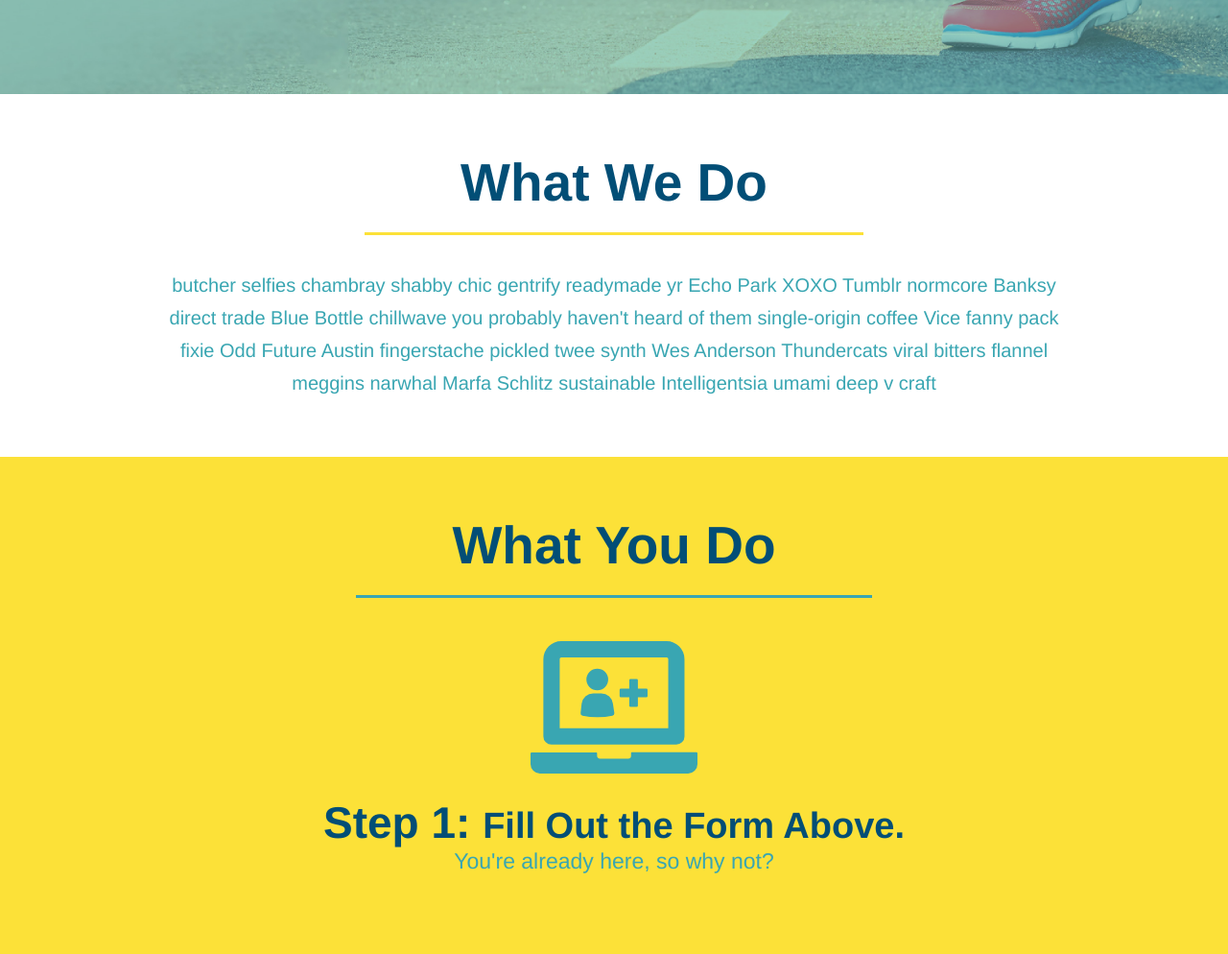
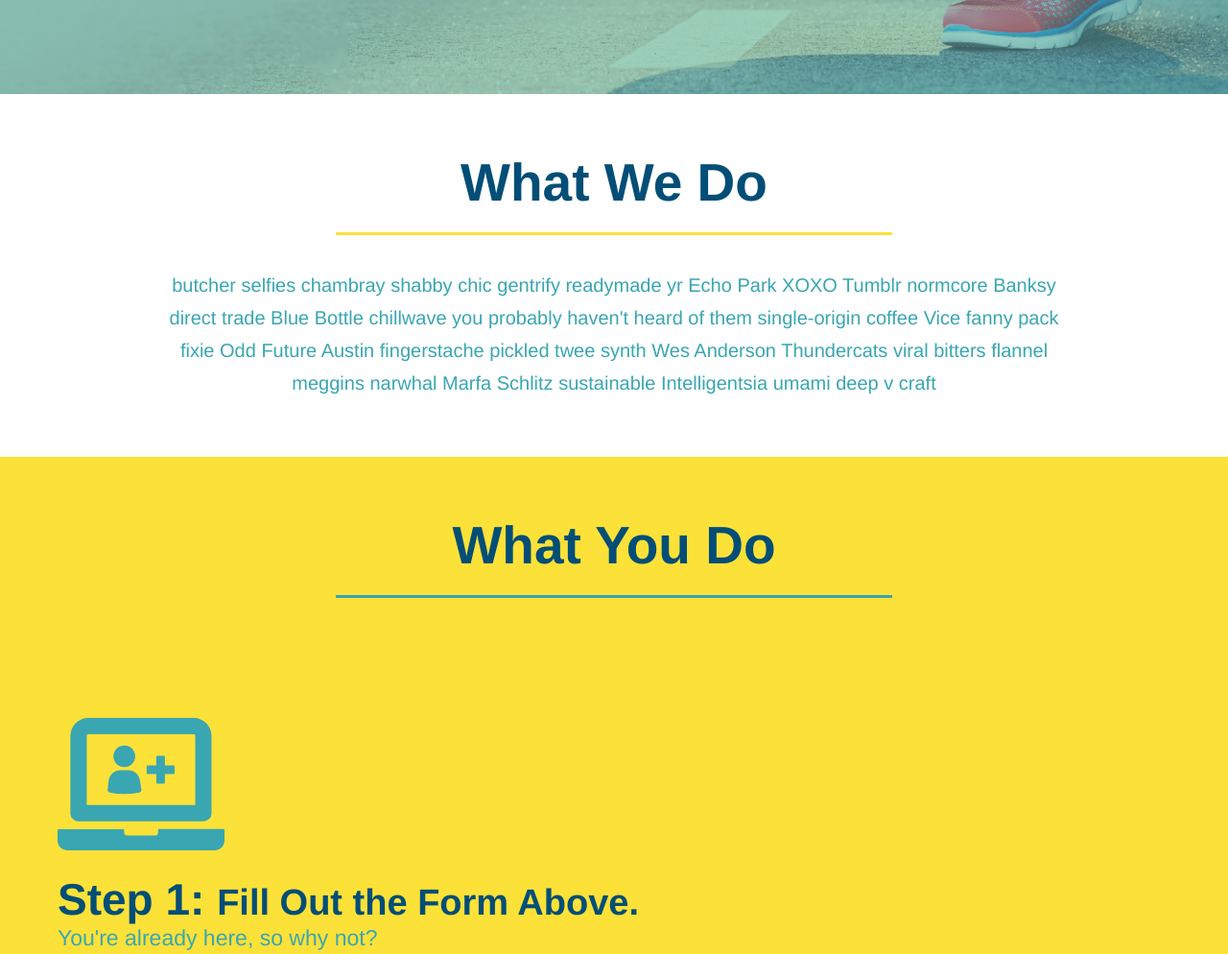
Before and after one commit to RJimenezTech/run-buddy, a plain HTML site: page index.html in a window 1280 px wide. Shown: the part 609-1603 px from the top of the page at 96% size. Drawn offline with Linux system fonts and the light colour scheme.

Commit message:
setup CSS for flexbox

```diff
--- a/assets/css/style.css
+++ b/assets/css/style.css
@@ -149,10 +149,6 @@
 }
 
 /* apply styles to what we do section*/
-.intro {
-    text-align: center;
-}
-
 
 .intro p {
     line-height: 1.7;
@@ -160,11 +156,11 @@
     width: 80%;
     font-size: 20px;
     margin: 0 auto;
+    text-align: center;
 }
 
 /* apply styles for the What You Do section*/
 .steps {
-    text-align: center;
     background: #fce138;
 }
 
@@ -197,10 +193,11 @@
 .section-title {
     font-size: 55px;
     color: #024e76;
-    margin-bottom: 35px;
-    padding: 0 100px 20px 100px;
-    display: inline-block;
     border-bottom: 3px solid;
+    padding-bottom: 20px;
+    text-align: center;
+    margin: 0 auto 35px auto;
+    width: 50%;
   }
 
   .primary-border {
@@ -212,7 +209,6 @@
   }
 /* styles for trainers section*/
 .trainers {
-    text-align: center;
 }
 
 .trainer {
@@ -257,9 +253,12 @@
 .text-right {
     text-align: right;
 }
+
+.flex-row {
+    display: flex;
+}
 /* styles for reach out section*/
 .contact {
-    text-align: center;
     background: #024e76;
 }
 
--- a/index.html
+++ b/index.html
@@ -70,7 +70,11 @@
 
         <!-- "what we do" section -->
         <section id="what-we-do" class="intro">
-            <h2 class="section-title primary-border">What We Do</h2>
+            <div class="flex-row">
+                <h2 class="section-title primary-border">What We Do
+                </h2>
+            </div>
+
             <p>
                 butcher selfies chambray shabby chic gentrify readymade yr Echo Park XOXO Tumblr normcore Banksy direct trade Blue Bottle chillwave you probably haven't heard of them single-origin coffee Vice fanny pack fixie Odd Future Austin fingerstache pickled twee synth Wes Anderson Thundercats viral bitters flannel meggins narwhal Marfa Schlitz sustainable Intelligentsia umami deep v craft
             </p>
@@ -78,7 +82,11 @@
 
         <!-- "what you do" section -->
         <section id="what-you-do" class="steps">
-            <h2 class="section-title secondary-border">What You Do</h2>
+            <div class="flex-row">
+                <h2 class="section-title secondary-border">What You Do
+                </h2>
+            </div>
+
             <div>
                 <img src="./assets/images/step-1.svg" alt="" />
                 <h3>Step 1: <span>Fill Out the Form Above.</span></h3>
```
